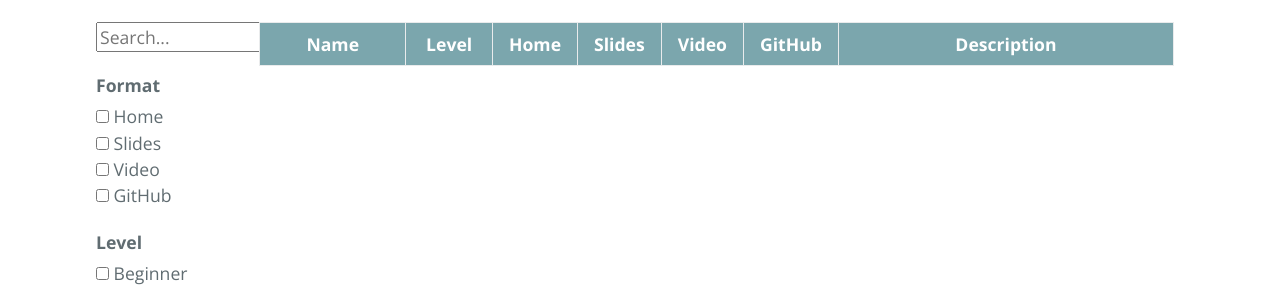
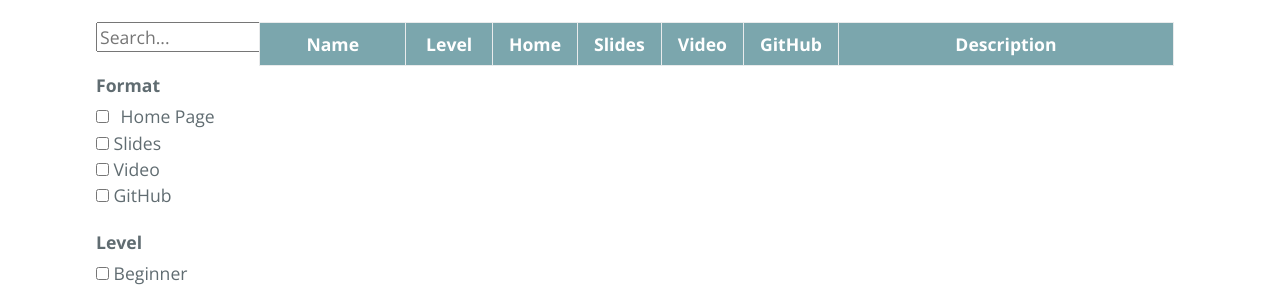
Before and after one commit to ratkinson0405/ratkinson0405.github.io, a Jekyll site: the page built from code.md, in a window 1280 px wide. Shown: the part 168-459 px from the top of the page. Built offline with Jekyll 4.4.1, drawn with Linux system fonts in a browser that asks for light colours; our own code applies the rules of GitHub Pages for plain Markdown files; the repository's description, which GitHub fills in, is left out.

Commit message:
Update default.html

```diff
--- a/_layouts/default.html
+++ b/_layouts/default.html
@@ -30,7 +30,7 @@
         </div>
         <div>
           <input type="checkbox" id="home" name="home" value="Home">
-          <label for="home"> Home</label><br>
+          <label for="home" style="padding-left: 7px">Home Page</label><br>
           <input type="checkbox" id="slides" name="slides" value="Slides">
           <label for="slides"> Slides</label><br>
           <input type="checkbox" id="video" name="video" value="Video">
```
